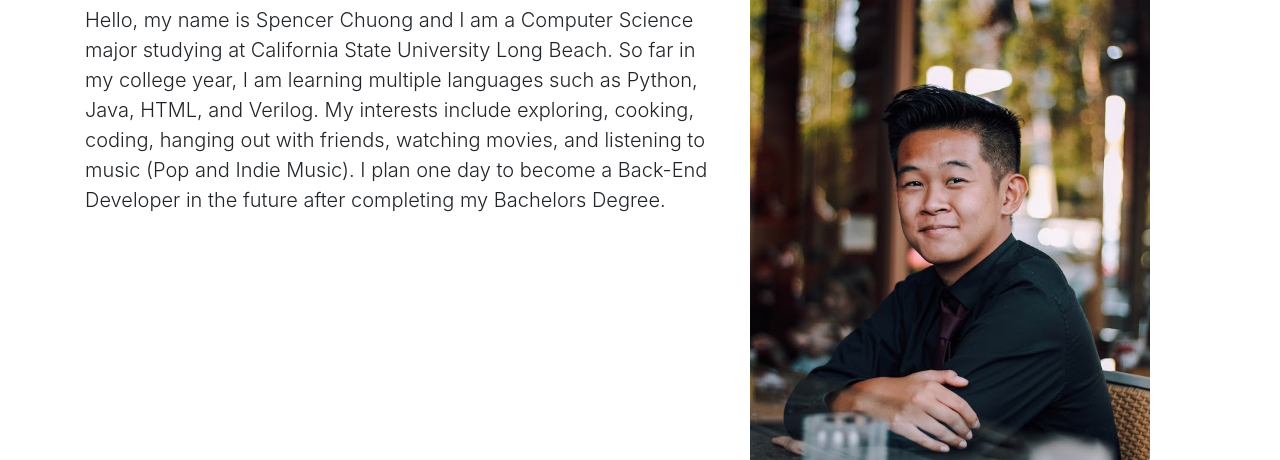
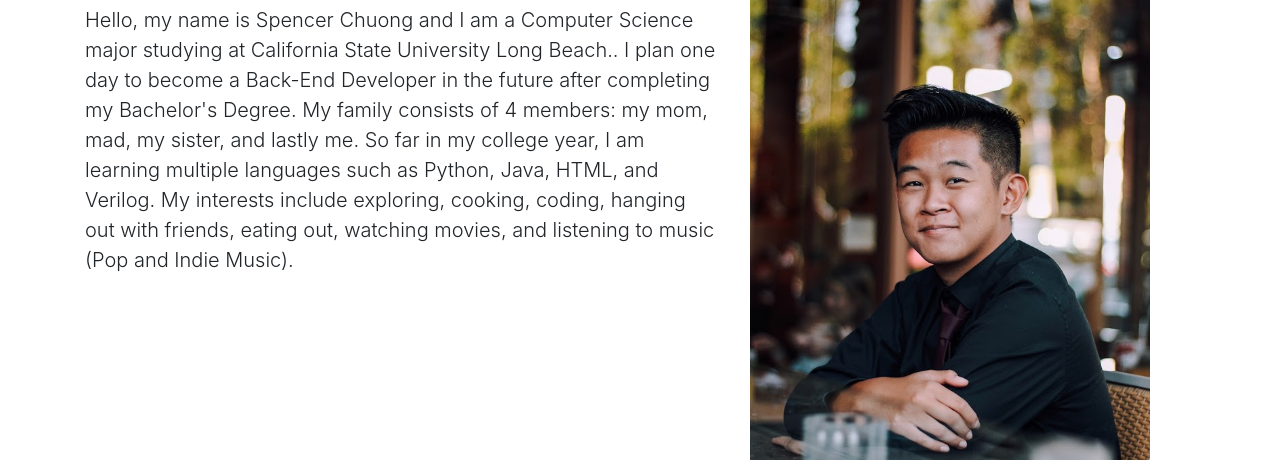
Before and after one commit to skchuong100/Bootstrap_Assignment, a plain HTML site: page index.html in a window 1280 px wide. Shown: the part 340-800 px from the top of the page. Drawn offline with nearby package versions, Linux system fonts and the light colour scheme.

Commit message:
Update index.html

```diff
--- a/index.html
+++ b/index.html
@@ -29,7 +29,7 @@
     <div class="row featurette">
       <div class="col-md-7">
         <h2 class="featurette-heading">SHORT <span class="text-muted">BIO</span></h2>
-        <p class="lead">Hello, my name is Spencer Chuong and I am a Computer Science major studying at California State University Long Beach. So far in my college year, I am learning multiple languages such as Python, Java, HTML, and Verilog. My interests include exploring, cooking, coding, hanging out with friends, watching movies, and listening to music (Pop and Indie Music). I plan one day to become a Back-End Developer in the future after completing my Bachelors Degree.</p>
+        <p class="lead">Hello, my name is Spencer Chuong and I am a Computer Science major studying at California State University Long Beach.. I plan one day to become a Back-End Developer in the future after completing my Bachelor's Degree. My family consists of 4 members: my mom, mad, my sister, and lastly me. So far in my college year, I am learning multiple languages such as Python, Java, HTML, and Verilog. My interests include exploring, cooking, coding, hanging out with friends, eating out, watching movies, and listening to music (Pop and Indie Music).</p>
       </div>
       <div class="col-md-5">
         <img src="Chuong.jpg" alt="Spencer Chuong" width="400" height="600">
```
